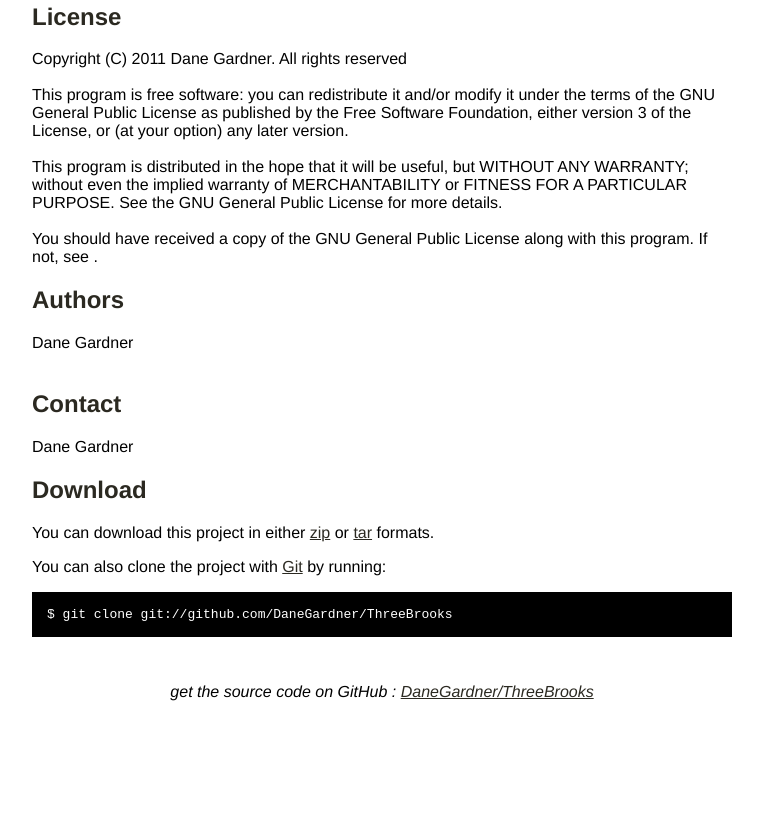
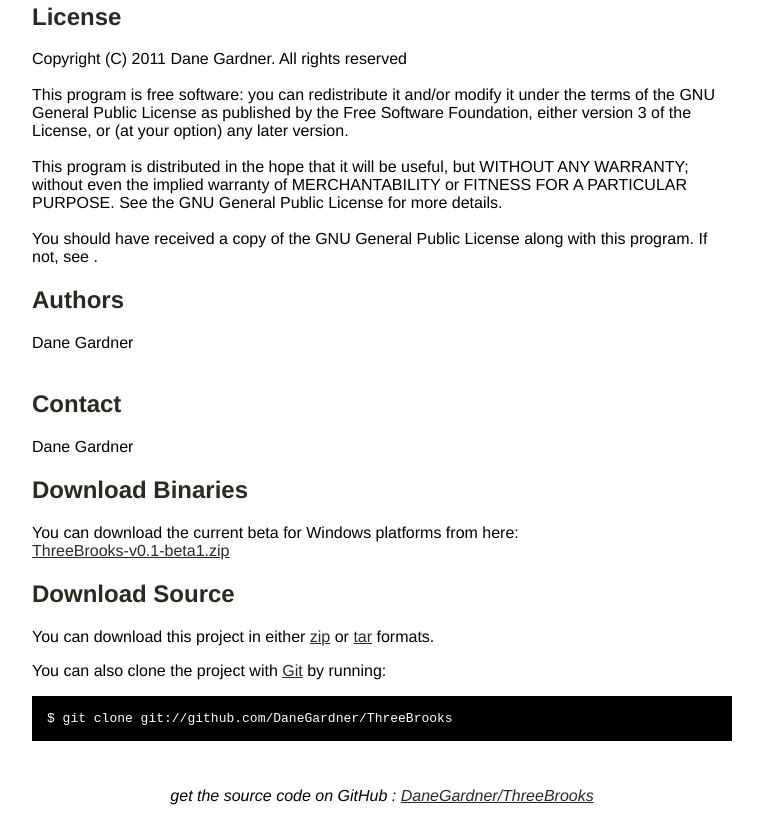
Before and after one commit to DaneGardner/ThreeBrooks, a plain HTML site: page index.html in a window 1280 px wide. Shown: the part 673-1486 px from the top of the page, without its empty margins (258-1021 px from the left). Before the commit the page ends 1382 px from the top, so only its background shows below. Drawn offline with Linux system fonts and the light colour scheme.

Commit message:
Added binaries link to page

```diff
--- a/index.html
+++ b/index.html
@@ -91,7 +91,11 @@ along with this program.  If not, see <http://www.gnu.org/licenses/>.</p>
 <br/>      </p>
 
 
-    <h2>Download</h2>
+    <h2>Download Binaries</h2>
+    <p>You can download the current beta for Windows platforms from here:<br/>
+      <a href="ThreeBrooks-v0.1-beta1.zip">ThreeBrooks-v0.1-beta1.zip</a><br/>
+    </p>
+    <h2>Download Source</h2>
     <p>
       You can download this project in either
       <a href="http://github.com/DaneGardner/ThreeBrooks/zipball/master">zip</a> or
```
